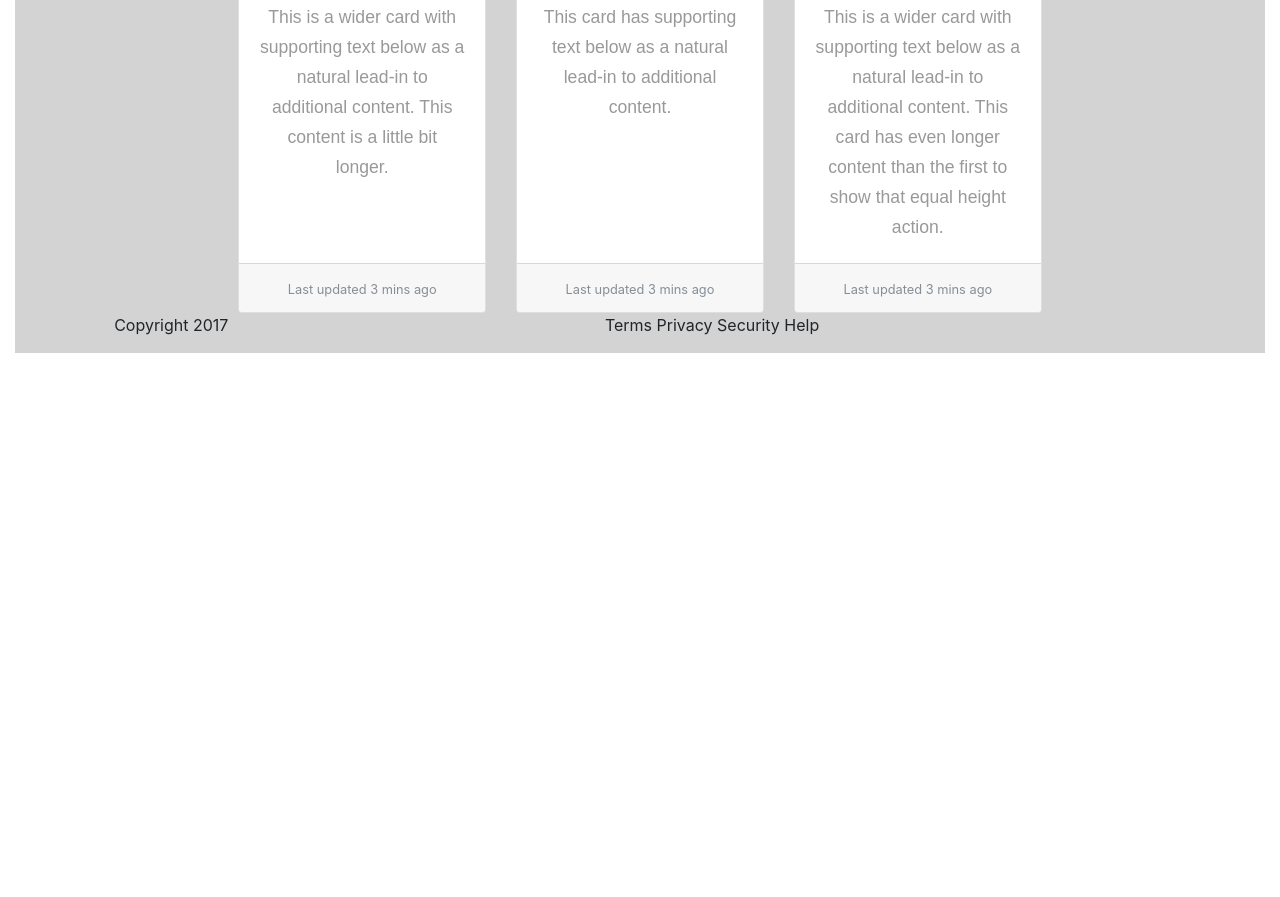
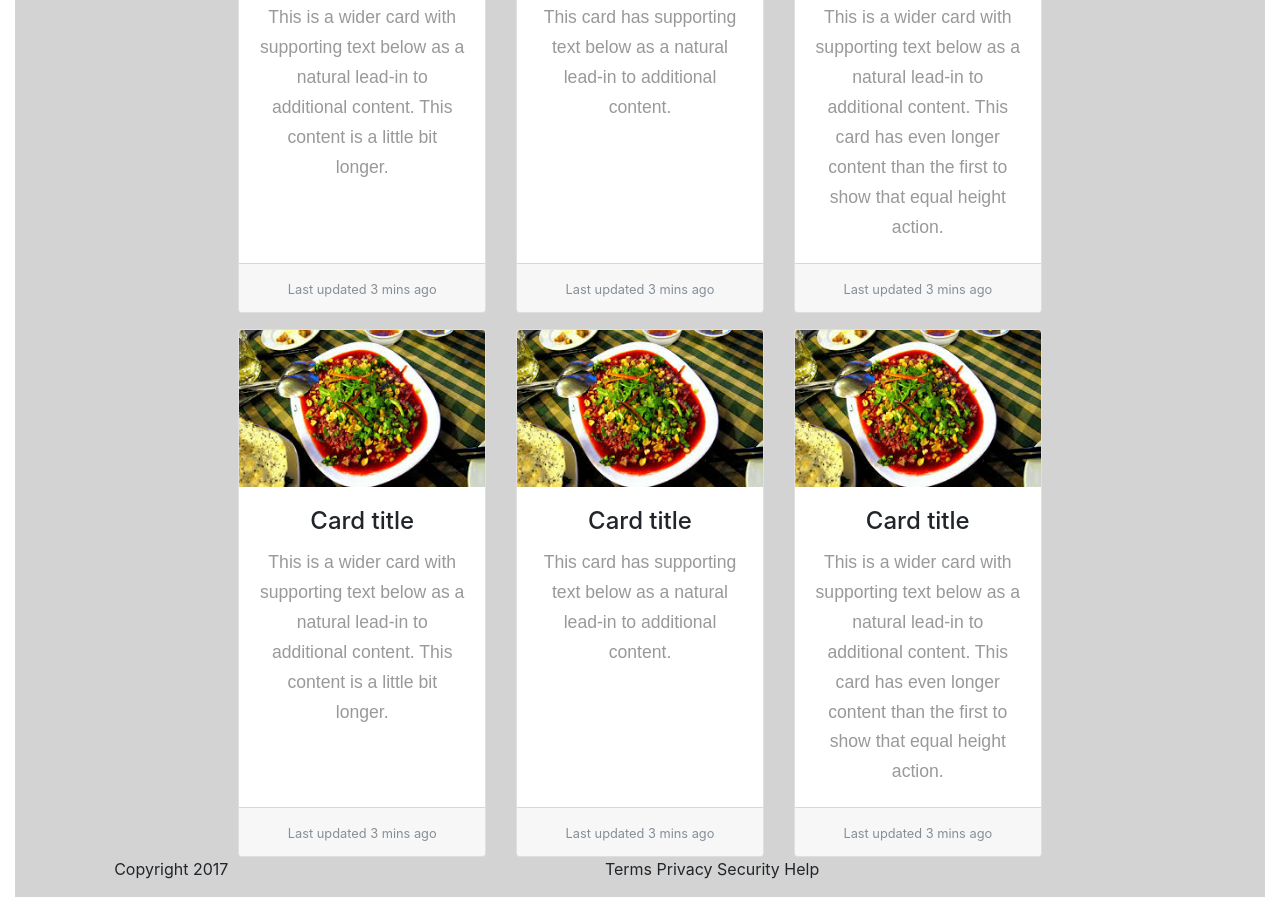
Before and after one commit to Oghenemaro/recipes, a plain HTML site: page template/recipe_catalog.html in a window 1280 px wide. Shown: the part 1662-2559 px from the top of the page. Before the commit the page ends 2015 px from the top, so only its background shows below. Drawn offline with nearby package versions, Linux system fonts and the light colour scheme.

Commit message:
Updates To server & template
- installed eslint
- updated recipe catalog page

```diff
--- a/template/recipe_catalog.html
+++ b/template/recipe_catalog.html
@@ -155,6 +155,44 @@
         </div>
         <div class="col-sm-2"></div>
     </div>
+        <div class="row">
+        <div class="col-sm-2"></div>
+        <div class="col-sm-8" style="">
+            <div class="card-deck mt-3">
+              <div class="card">
+                <img class="card-img-top" src="recipe3.jpg" alt="Card image cap">
+                <div class="card-body">
+                  <h4 class="card-title">Card title</h4>
+                  <p class="card-text">This is a wider card with supporting text below as a natural lead-in to additional content. This content is a little bit longer.</p>
+                </div>
+                <div class="card-footer">
+                  <small class="text-muted">Last updated 3 mins ago</small>
+                </div>
+              </div>
+              <div class="card">
+                <img class="card-img-top" src="recipe3.jpg" alt="Card image cap">
+                <div class="card-body">
+                  <h4 class="card-title">Card title</h4>
+                  <p class="card-text">This card has supporting text below as a natural lead-in to additional content.</p>
+                </div>
+                <div class="card-footer">
+                  <small class="text-muted">Last updated 3 mins ago</small>
+                </div>
+              </div>
+              <div class="card">
+                <img class="card-img-top" src="recipe3.jpg" alt="Card image cap">
+                <div class="card-body">
+                  <h4 class="card-title">Card title</h4>
+                  <p class="card-text">This is a wider card with supporting text below as a natural lead-in to additional content. This card has even longer content than the first to show that equal height action.</p>
+                </div>
+                <div class="card-footer">
+                  <small class="text-muted">Last updated 3 mins ago</small>
+                </div>
+              </div>
+            </div>
+        </div>
+        <div class="col-sm-2"></div>
+    </div>
 
 
 
```
Also changed, not shown: server/.eslintrc.json (added).
